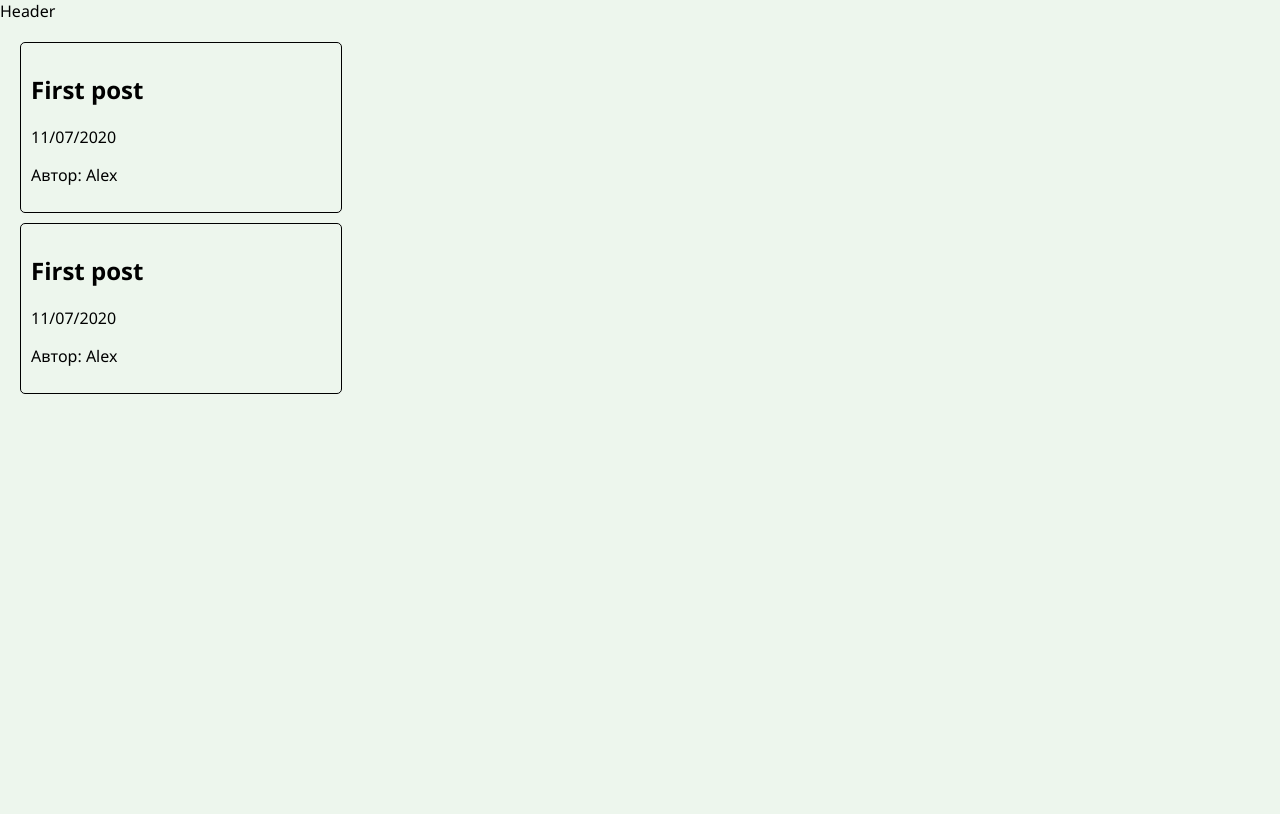
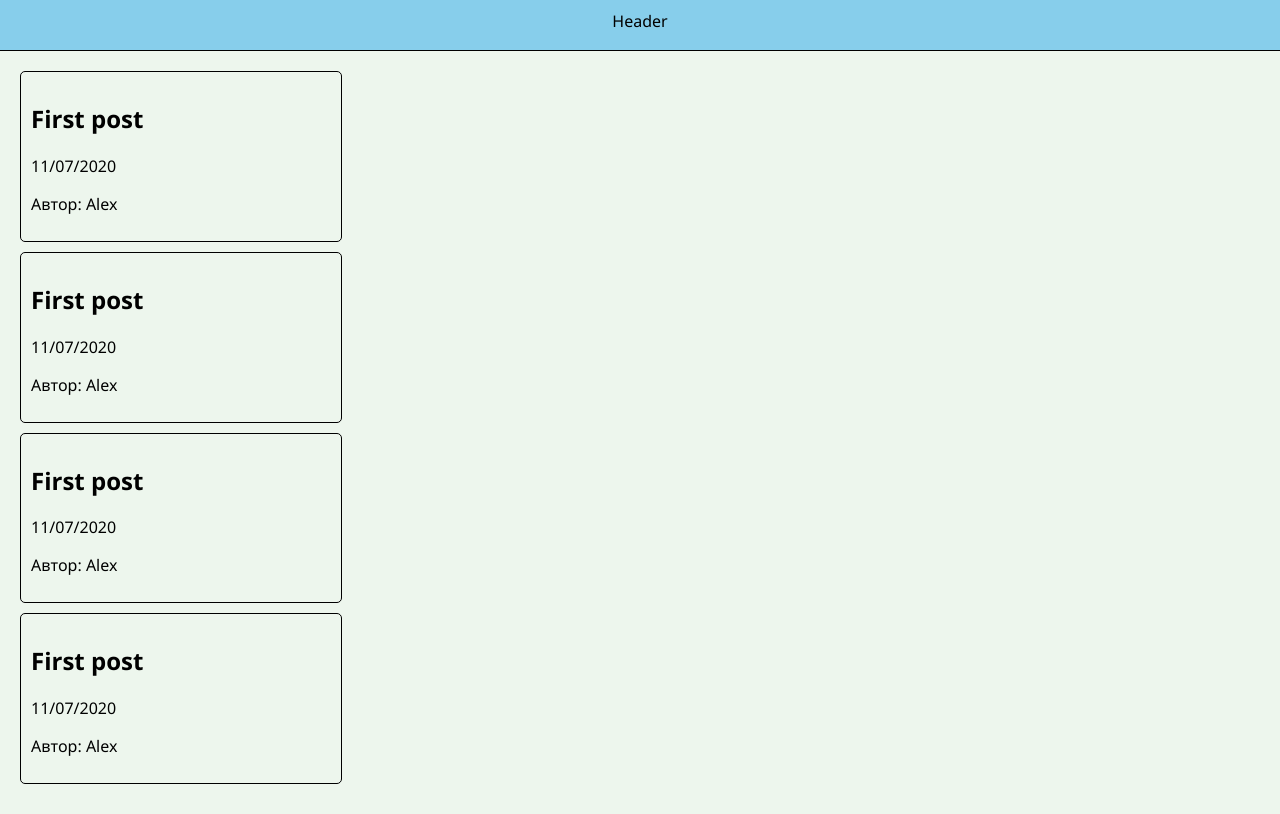
Before and after one commit to madjack99/WYSIWYG-blog, a React (Create React App) app in the folder client/: page /posts in a window 1280 px wide. Built offline with nearby package versions, Linux system fonts and the light colour scheme.

Commit message:
feat: add header and styles

```diff
--- a/client/src/components/layout/Header.jsx
+++ b/client/src/components/layout/Header.jsx
@@ -1,7 +1,9 @@
 import React from 'react';
 
+import { CustomHeader } from './headerStyle';
+
 const Header = () => {
-  return <div>Header</div>;
+  return <CustomHeader>Header</CustomHeader>;
 };
 
 export default Header;
--- /dev/null
+++ b/client/src/components/layout/headerStyle.js
@@ -0,0 +1,12 @@
+import styled from '@emotion/styled';
+
+export const CustomHeader = styled.header`
+  position: sticky;
+  top: 0;
+  display: flex;
+  justify-content: center;
+  height: 30px;
+  padding: 10px;
+  border-bottom: 1px solid black;
+  background: skyblue;
+`;
--- a/client/src/reducer/postsReducer.js
+++ b/client/src/reducer/postsReducer.js
@@ -1,6 +1,18 @@
 import { FETCH_POSTS } from '../actions/actionTypes';
 
 const test = [
+  {
+    title: 'First post',
+    text: 'Some text',
+    date: '11/07/2020',
+    author: 'Alex',
+  },
+  {
+    title: 'First post',
+    text: 'Some text',
+    date: '11/07/2020',
+    author: 'Alex',
+  },
   {
     title: 'First post',
     text: 'Some text',
```
